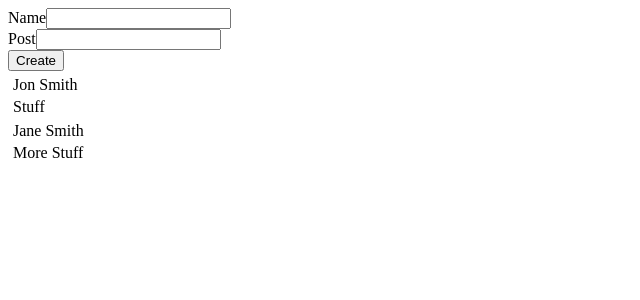
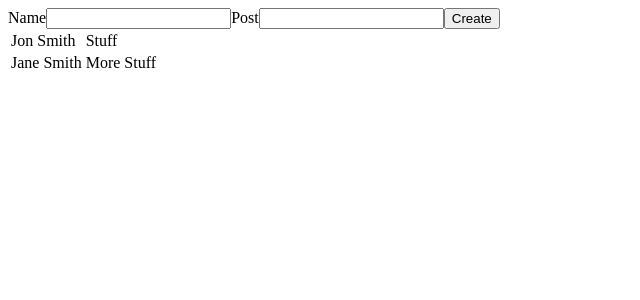
Before and after one commit to Dylan-Lenz/social-feed, a React (Create React App) app: page / in a window 1280 px wide. Shown: the top 300 px of the page, without its empty margins (0-640 px from the left). Built offline with nearby package versions, Linux system fonts and the light colour scheme.

Commit message:
Created addNewEntry Function

```diff
--- a/src/App.jsx
+++ b/src/App.jsx
@@ -6,9 +6,14 @@ function App() {
 
   const [entries, setEntries] = useState([{name:'Jon Smith', comment:'Stuff'}, {name:'Jane Smith', comment:'More Stuff'}])
 
+  function addNewEntry(entry){
+    let tempEntries = [entry, ...entries];
+    setEntries(tempEntries);
+  }
+
   return (
     <div>
-      <AddEntryForm/>
+      <AddEntryForm addNewEntryProperty={addNewEntry}/>
       <DisplayEntries parentEntries={entries} />
     </div>
   );
--- a/src/Components/AddEntryForm/AddEntryForm.jsx
+++ b/src/Components/AddEntryForm/AddEntryForm.jsx
@@ -7,23 +7,20 @@ const AddEntryForm = (props) => {
 
     function handleSubmit(event){
         event.preventDefault();
-        let newPost = {
+        let newEntry = {
             name: name,
             comment: comment
         };
-        console.log(newPost);
+        console.log(newEntry);
+        props.addNewEntryProperty(newEntry)
     }
 
     return (
         <form onSubmit={handleSubmit}>
-            <div>
                 <label>Name</label>
                 <input type='string' value={name} onChange={(event) => setName(event.target.value)}/>
-            </div>
-            <div>
                 <label>Post</label>
                 <input type='string' value={comment} onChange={(event) => setComment(event.target.value)}/>
-            </div>
                 <button type='submit'>Create</button>
         </form>
     );
--- a/src/Components/DisplayEntries/DisplayEntries.jsx
+++ b/src/Components/DisplayEntries/DisplayEntries.jsx
@@ -5,14 +5,10 @@ const DisplayEntries = (props) => {
         <tbody>
             {props.parentEntries.map((entry) => {
             return (
-                <div>
                 <tr>
                     <td>{entry.name}</td>
-                </tr>
-                <tr>
                     <td>{entry.comment}</td>
                 </tr>
-                </div>
             );
             })}
         </tbody>
```
